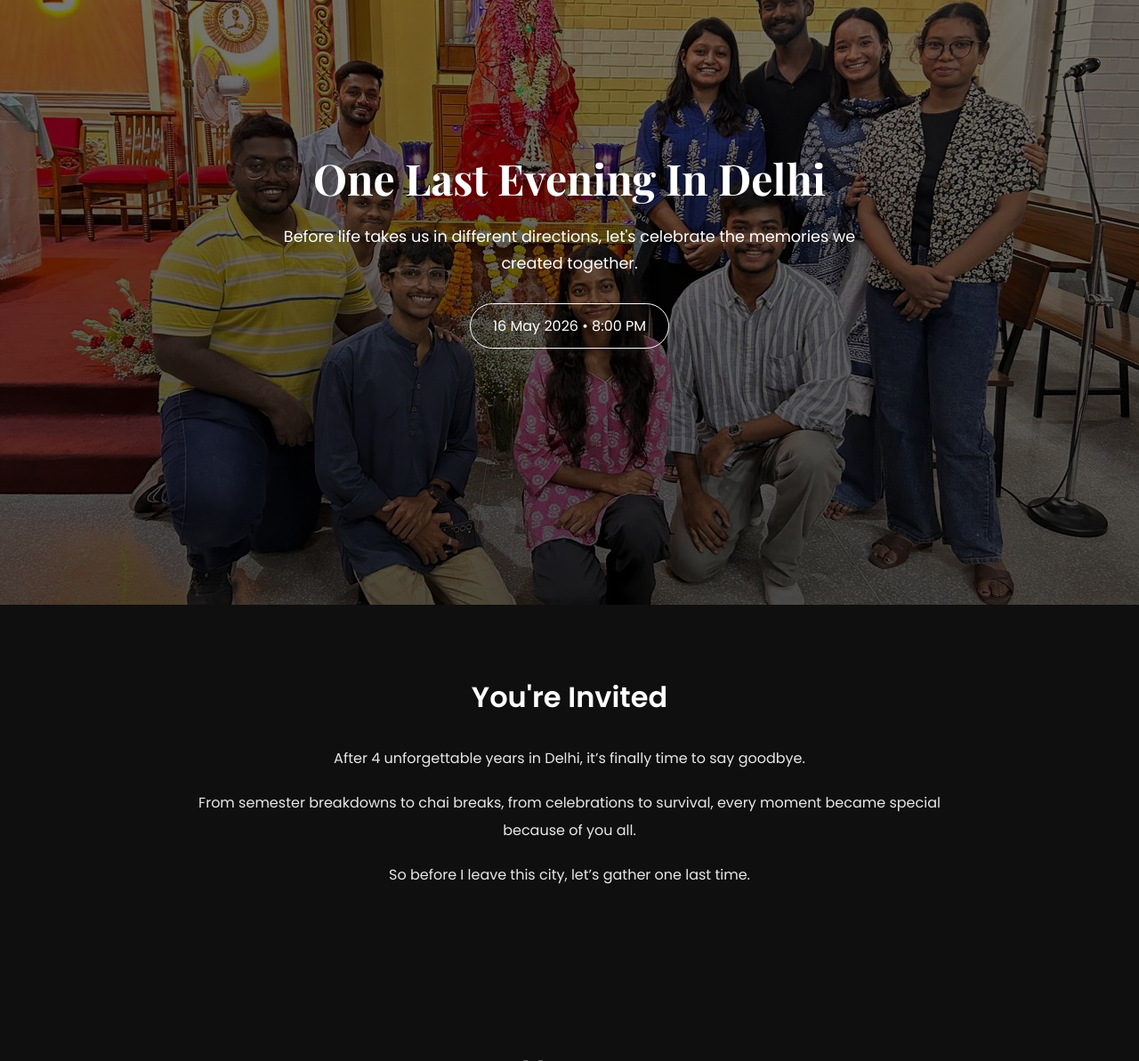
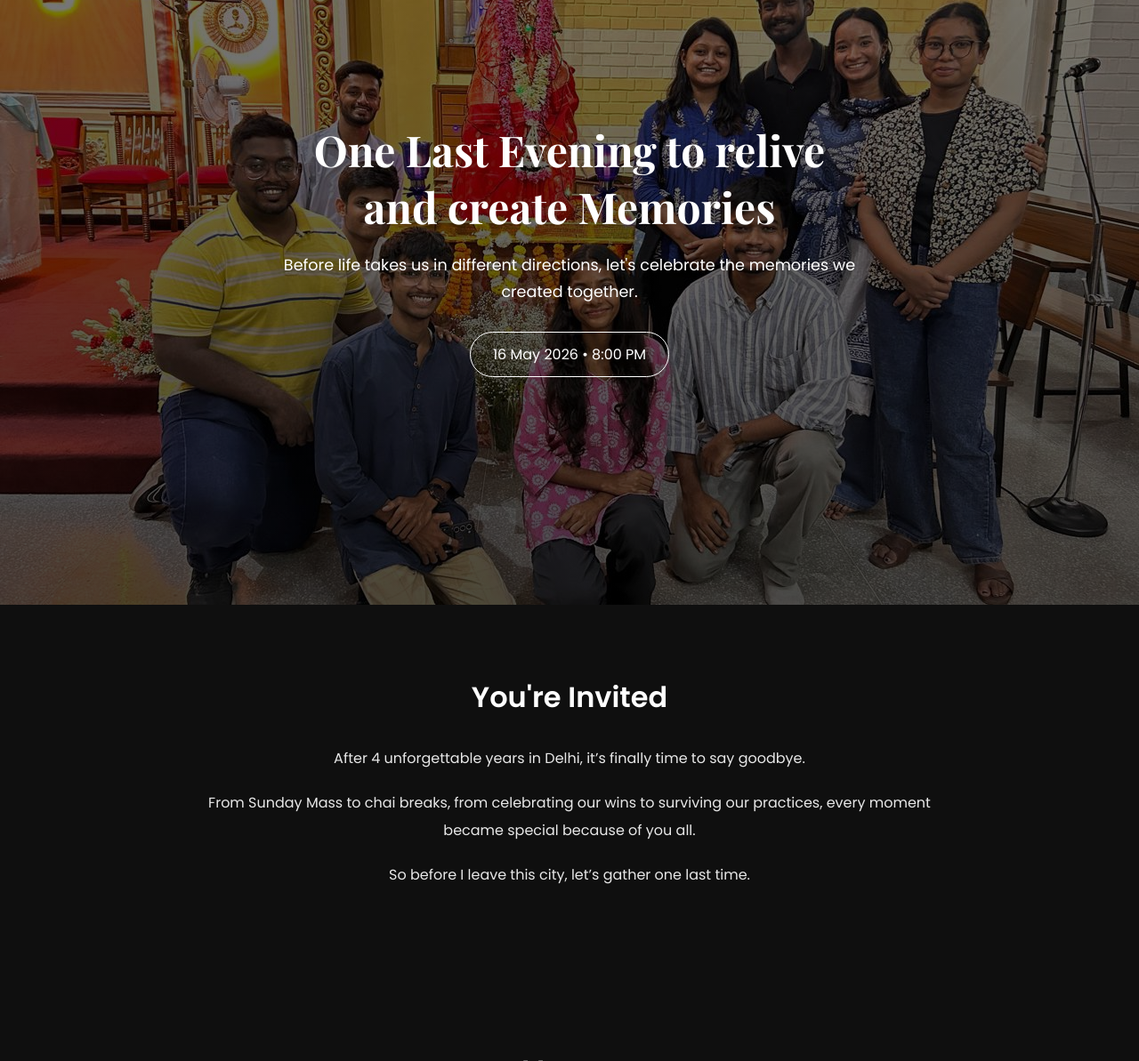
Before and after one commit to h-sanga/Farewell, a plain HTML site: page index.htm in a window 1280 px wide. Shown: the part 120-1313 px from the top of the page at 89% size. Drawn offline with nearby package versions, Linux system fonts and the light colour scheme.

Commit message:
Update index.htm

```diff
--- a/index.htm
+++ b/index.htm
@@ -21,7 +21,7 @@
   <!-- Hero Section -->
   <section class="hero">
     <div class="overlay">
-      <h1>One Last Evening In Delhi</h1>
+      <h1>One Last Evening to relive and create Memories</h1>
       <p>
         Before life takes us in different directions,
         let's celebrate the memories we created together.
@@ -43,8 +43,8 @@
     </p>
 
     <p>
-      From semester breakdowns to chai breaks,
-      from celebrations to survival,
+      From Sunday Mass to chai breaks,
+      from celebrating our wins to surviving our practices,
       every moment became special because of you all.
     </p>
 
```
